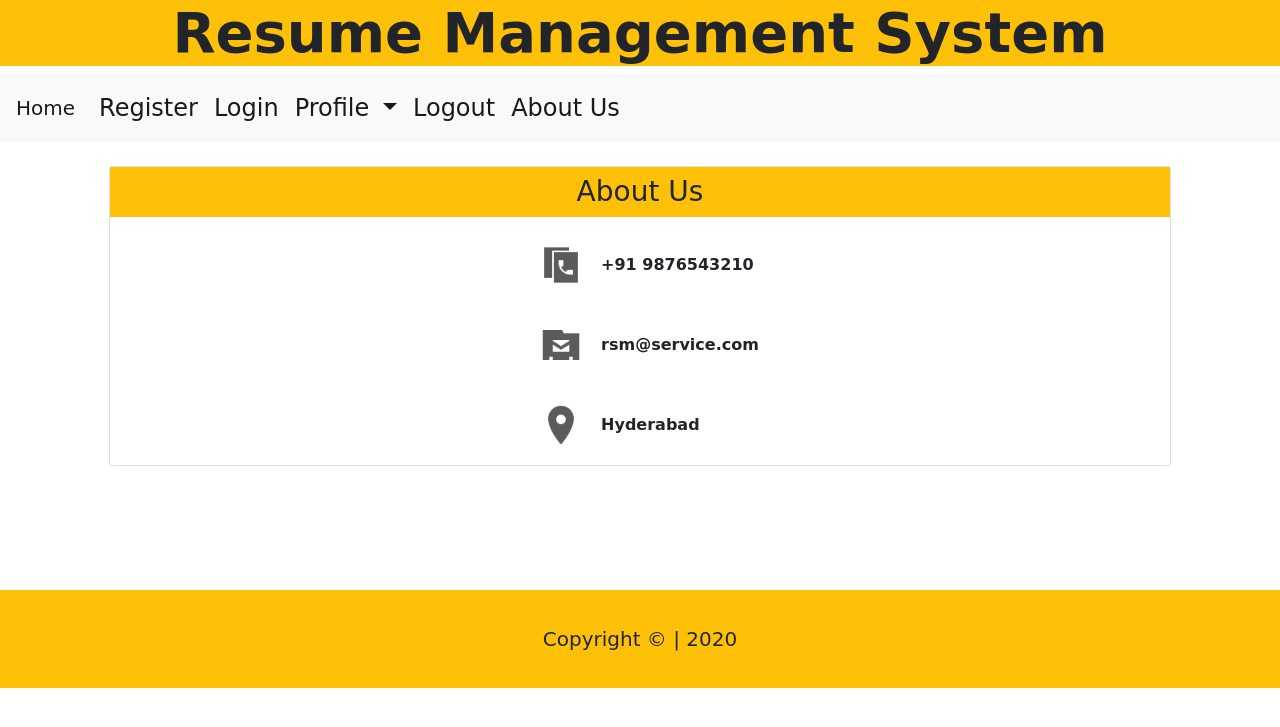
After one commit to Rakesh-roy/RSM_Django_Project, a Django app: page /about_us/ in a window 1280 px wide. The commit adds this page. Shown: the top 727 px of the page. Run offline with Django 3.2, Linux system fonts and the light colour scheme; some libraries are stand-ins or nearby versions; some web fonts are replaced.

Commit message:
session included in login page

```diff
--- a/Resume_Management_System/Application/forms.py
+++ b/Resume_Management_System/Application/forms.py
@@ -10,7 +10,7 @@ class RegistrationForm(forms.ModelForm):
     def clean_otp(self):
         contact = self.cleaned_data['contact']
         otp = random.randint(100000,999999)
-        message = 'Hello! Welcome To Resume Management System Your One Time Password is : '+str(otp)
+        message = 'Hello! Welcome To Resume Management System Your One Time Password is : ' +str(otp)
         sendOtpText(message,contact)
         return otp
 
--- a/Resume_Management_System/Application/urls.py
+++ b/Resume_Management_System/Application/urls.py
@@ -8,6 +8,10 @@ urlpatterns = [
     path('', views.home, name='home'),
     path('register/', views.register, name='register'),
     path('login/', views.login, name='login'),
+    path('login/check_user/', views.check_user, name='check_user'),
     path('register/Otp_Page/', views.otp_page, name='otp_page'),
     path('register/Otp_Page/check_otp/', views.check_otp, name='check_otp'),
+    path('profile/', views.profile, name='profile'),
+    path('about_us/', views.about_us, name='about_us'),
+    path('logout/', views.logout, name='logout'),
 ]
--- a/Resume_Management_System/Application/views.py
+++ b/Resume_Management_System/Application/views.py
@@ -23,25 +23,26 @@ def register(request):
 
 
 def login(request):
-    if request.method == 'POST':
-        user = request.POST.get('user')
-        password = request.POST.get('password')
-        try:
-            data = RegistrationModel.objects.get(email=user, password=password)
-            print(data.status)
-            if data.status == 'pending':
-                messages.error(request,'Your Registration is still Pending..!')
-                redirect('login')
-            if data.status == 'closed':
-                messages.error(request, 'Your Profile is Blocked..!')
-                redirect('login')
-            if data.status == 'approved':
-                return render(request,'profile.html')
-        except RegistrationModel.DoesNotExist:
-            messages.error(request,'Invalid Credentials..!')
+    return render(request,'login.html')
+
+
+def check_user(request):
+    user = request.POST.get('user')
+    password = request.POST.get('password')
+    try:
+        data = RegistrationModel.objects.get(email=user, password=password)
+        if data.status == 'pending':
+            messages.error(request,'Your Registration is still Pending..!')
             redirect('login')
-
-    return render(request,'login.html')
+        if data.status == 'closed':
+            messages.error(request, 'Your Profile is Blocked..!')
+            redirect('login')
+        request.session['contact'] = data.contact
+        request.session['name'] = data.name
+        return redirect('profile')
+    except RegistrationModel.DoesNotExist:
+        messages.error(request,'Invalid User..!')
+        redirect('login')
 
 
 def otp_page(request):
@@ -56,7 +57,22 @@ def check_otp(request):
         data = RegistrationModel.objects.get(contact=cno, otp=otp)
         data.status = 'approved'
         data.save()
-        return render(request,'profile.html')
+        return redirect('profile')
+
     except RegistrationModel.DoesNotExist:
         messages.error(request, 'Invalid OTP..!')
         return redirect('otp_page')
+
+
+def profile(request):
+    return render(request,'profile.html')
+
+
+def logout(request):
+    del request.session['contact']
+    del request.session['name']
+    return redirect('home')
+
+
+def about_us(request):
+    return render(request,'about_us.html')
--- /dev/null
+++ b/Resume_Management_System/templates/about_us.html
@@ -0,0 +1,33 @@
+{% extends 'base.html' %}
+{% load static %}
+{% block title %}Resume Management System | Registration Page{% endblock %}
+{% block body %}
+    <style>
+    th{
+        padding: 20px 0;
+    }
+    td{
+        padding: 20px;
+    }
+    .about-us img{
+        height: 20px;
+    }
+    </style>
+    <div class="card m-4">
+    <h3 class="bg-warning text-center">About Us</h3>
+    <table align="center">
+        <tr>
+            <td><img src="{% static 'phone.png' %}" class="about-us" height="40" width="40"></td>
+            <th>+91 9876543210</th>
+        </tr>
+        <tr>
+            <td><img src="{% static 'mail.png' %}" class="about-us" height="40" width="40"></td>
+            <th>rsm@service.com</th>
+        </tr>
+        <tr>
+            <td><img src="{% static 'location.png' %}" class="about-us" height="40" width="40"></td>
+            <th>Hyderabad</th>
+        </tr>
+    </table>
+    </div>
+{% endblock %}
--- a/Resume_Management_System/templates/base.html
+++ b/Resume_Management_System/templates/base.html
@@ -58,14 +58,17 @@
               Profile
             </a>
             <div class="dropdown-menu" aria-labelledby="navbarDropdown">
-              <a class="dropdown-item" href="#">View Profile</a>
+              <a class="dropdown-item" href="{% url 'profile' %}">View Profile</a>
               <a class="dropdown-item" href="#">Update Profile</a>
               <div class="dropdown-divider"></div>
               <a class="dropdown-item" href="#">Delete Profile</a>
             </div>
           </li>
           <li class="nav-item active">
-            <a class="nav-link" href="#">About Us</a>
+            <a class="nav-link" href="{% url 'logout' %}">Logout</a>
+          </li>
+          <li class="nav-item active">
+            <a class="nav-link" href="{% url 'about_us' %}">About Us</a>
           </li>
         </ul>
       </div>
```
Also changed, not shown: Resume_Management_System/templates/login.html (+10 -4 lines), Resume_Management_System/templates/profile.html (+15 -0 lines), Resume_Management_System/templates/register.html (+6 -1 lines), Resume_Management_System/Application/static/location.png (added), Resume_Management_System/Application/static/mail.png (added), Resume_Management_System/Application/static/phone.png (added), Resume_Management_System/db.sqlite3.
